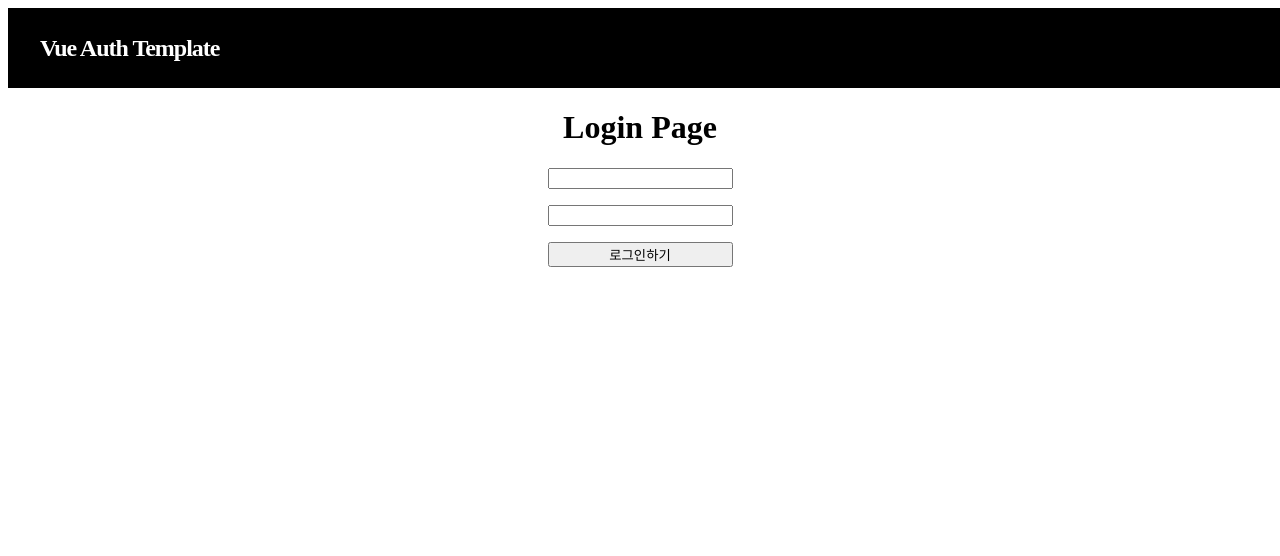
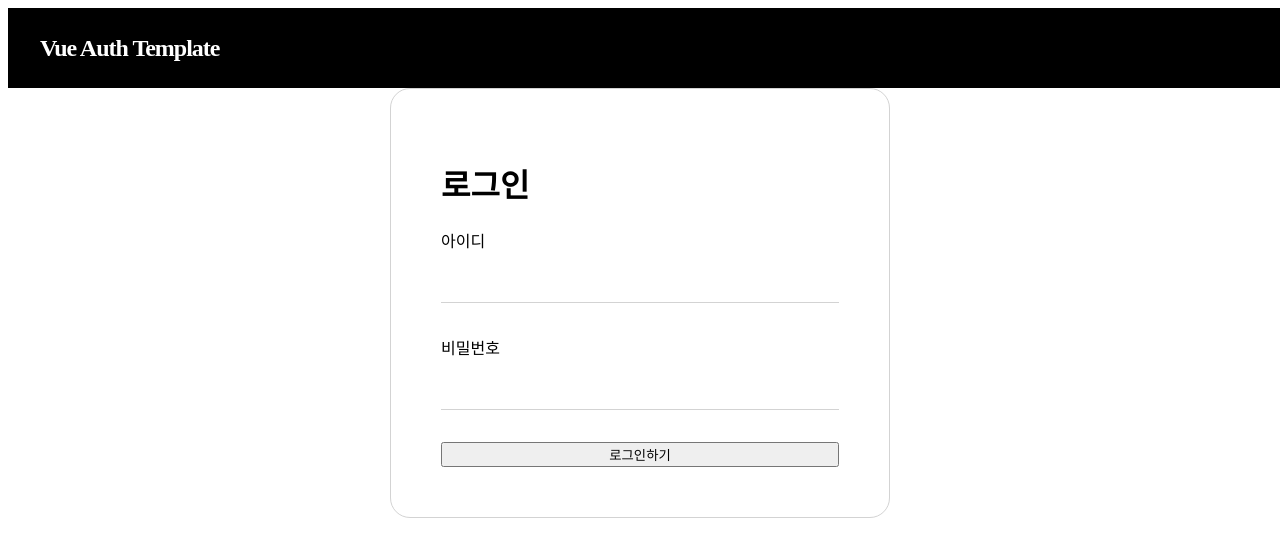
Before and after one commit to JengYoung/vue-auth-boilerplate, a Vue app: page /sign-in in a window 1280 px wide. Shown: the top 556 px of the page. Built offline with nearby package versions, Linux system fonts and the light colour scheme; the HTML template or start-up script is replaced by a standard one.

Commit message:
:sparkles: Form 컴포넌트 구현 및 레이아웃 설정

```diff
--- a/src/assets/main.scss
+++ b/src/assets/main.scss
@@ -4,3 +4,9 @@ html, body {
 }
 
 $padding-default: 0 2rem;
+
+$primary100: #FEF5F3;
+$primary200: #FEEAE8;
+$primary300: #FEDDDE;
+$primary400: #FDD4D9;
+$primary500: #fcc6d2;
--- /dev/null
+++ b/src/components/Form/index.vue
@@ -0,0 +1,33 @@
+<template>
+  <form class="form">
+    <slot></slot>
+  </form>
+</template>
+
+<script lang="ts">
+import { defineComponent } from 'vue';
+
+export default defineComponent({
+  name: 'FormContainer',
+  setup() {
+    return {};
+  },
+});
+</script>
+
+<style lang="scss" scoped>
+.form {
+  display: flex;
+  flex-direction: column;
+
+  max-width: 500px;
+  width: 100%;
+
+  padding: 50px;
+
+  border: 1px solid lightgray;
+  border-radius: 20px;
+
+  box-sizing: border-box;
+}
+</style>
--- a/src/views/SignIn.vue
+++ b/src/views/SignIn.vue
@@ -1,17 +1,32 @@
 <template>
   <div class="sign-in">
-    <h1>Login Page</h1>
+    <Form>
+      <h1>로그인</h1>
+      <!-- eslint-disable vuejs-accessibility/form-control-has-label  -->
+      <label class="form__label" for="id">
+        <span>아이디</span>
+        <input type="text" class="form__input" id="id">
+      </label>
+      <label class="form__label" for="id">
+        <span>비밀번호</span>
+        <input type="text" class="form__input" id="password">
+      </label>
 
-    <form action="" class="form">
-      <!-- eslint-disable vuejs-accessibility/form-control-has-label  -->
-      <input type="text" class="form__input" id="id">
-      <input type="text" class="form__input" id="password">
-
-      <button>로그인하기</button>
-    </form>
+      <button type="submit">로그인하기</button>
+    </Form>
   </div>
 </template>
 
+<script lang="ts">
+import { defineComponent } from 'vue';
+import Form from '@/components/Form/index.vue';
+
+export default defineComponent({
+  components: {
+    Form,
+  },
+});
+</script>
 <style lang="scss" scoped>
 
 .sign-in {
@@ -19,11 +34,30 @@
   flex-direction: column;
   align-items: center;
 
-  .form {
+  .form__label {
     display: flex;
     flex-direction: column;
-    &__input {
+    margin-bottom: 1rem;
+
+    span {
+      margin-bottom: 0.5rem;
+      font-weight: 500;
+    }
+
+    .form__input {
+      height: 40px;
       margin-bottom: 1rem;
+
+      border: none;
+      border-bottom: 1px solid lightgray;
+
+      outline: none;
+      font-size: 1.125rem;
+
+      &:focus {
+        border-bottom: 1px solid #fcc6d2;
+        transition: all 0.3s;
+      }
     }
   }
 }
```
